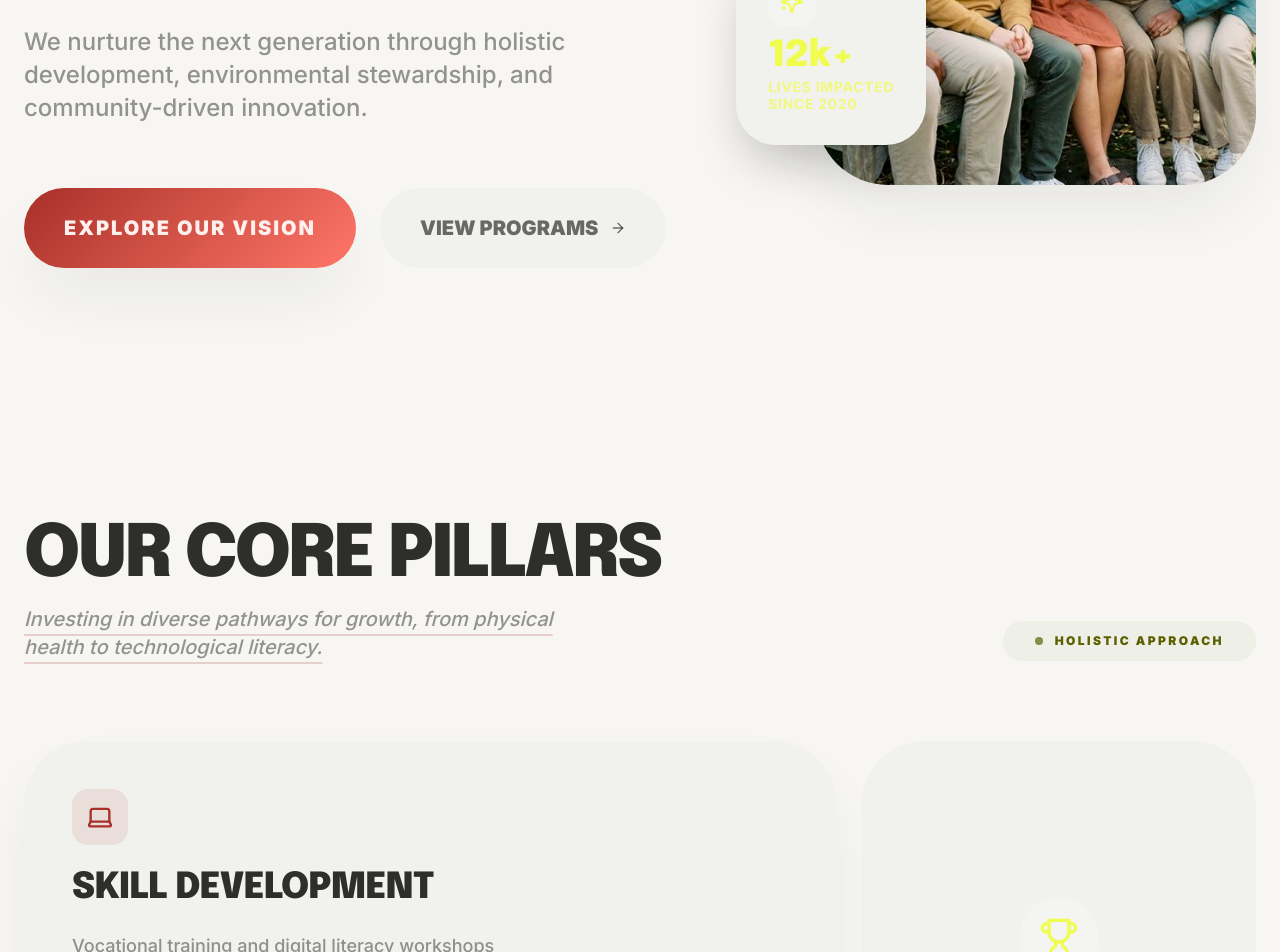
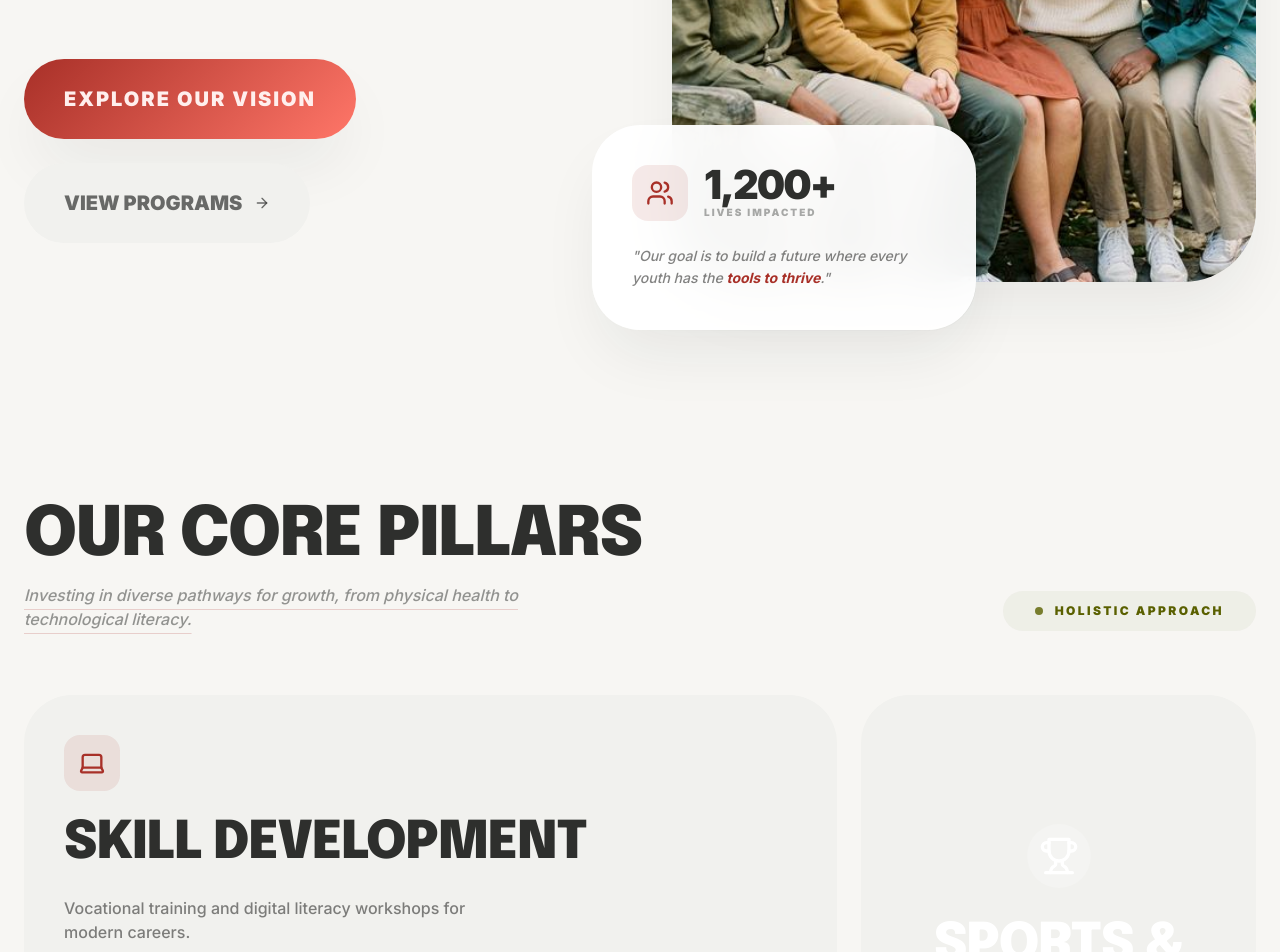
Before and after one commit to zeapherine/mijing_youth_foundation, a Next.js app: page / in a window 1280 px wide. Shown: the part 640-1592 px from the top of the page. Built offline with nearby package versions, Linux system fonts and the light colour scheme; a web font is replaced by a local one.

Commit message:
style: final visual polishing of hero, skill development, and footer sections

```diff
--- a/src/app/globals.css
+++ b/src/app/globals.css
@@ -43,6 +43,23 @@
 
   /* Ambient Shadows */
   --shadow-premium: 0 32px 64px -12px rgba(26, 36, 33, 0.08);
+
+  /* Typography Scale - Adjusted for editorial balance */
+  --display-lg: clamp(3.5rem, 8vw, 5.5rem);
+  --display-md: clamp(2.75rem, 6vw, 4.25rem);
+  --display-sm: clamp(2.25rem, 5vw, 3.25rem);
+
+  --headline-lg: clamp(1.875rem, 4vw, 2.5rem);
+  --headline-md: clamp(1.5rem, 3vw, 2rem);
+  --headline-sm: clamp(1.25rem, 2.5vw, 1.5rem);
+
+  --body-lg: 1.125rem;
+  --body-md: 1rem;
+  --body-sm: 0.875rem;
+
+  --label-lg: 0.875rem;
+  --label-md: 0.75rem;
+  --label-sm: 0.625rem;
 }
 
 @layer base {
@@ -52,9 +69,16 @@
   body {
     @apply bg-background text-foreground font-sans antialiased selection:bg-primary/10;
   }
+  h1 { font-size: var(--display-lg); }
+  h2 { font-size: var(--display-md); }
+  h3 { font-size: var(--display-sm); }
+  h4 { font-size: var(--headline-lg); }
+  h5 { font-size: var(--headline-md); }
+  h6 { font-size: var(--headline-sm); }
+
   h1, h2, h3, h4, h5, h6 {
     @apply font-heading leading-[1.1];
-    letter-spacing: -0.025em; /* Manual fix for tracking-tight if @apply fails */
+    letter-spacing: -0.025em;
   }
 }
 
--- a/src/app/impact/page.tsx
+++ b/src/app/impact/page.tsx
@@ -20,18 +20,18 @@ export default function Impact() {
       <section className="py-24 px-6 md:px-12 lg:px-16 bg-surface-low overflow-hidden">
         <div className="max-w-7xl mx-auto flex flex-col md:flex-row justify-between items-baseline gap-12">
            <div className="space-y-4 max-w-xl">
-              <h2 className="text-4xl md:text-6xl font-heading font-bold tracking-tighter">Our Cumulative Impact</h2>
-              <p className="text-lg text-foreground/50 font-medium italic">&ldquo;The light we give to others eventually shines back on us.&rdquo;</p>
+              <h2 className="font-heading font-black tracking-tight uppercase leading-[0.9]" style={{ fontSize: 'var(--display-md)' }}>Our Cumulative Impact</h2>
+              <p className="text-body-lg text-foreground/50 font-medium italic">&ldquo;The light we give to others eventually shines back on us.&rdquo;</p>
            </div>
 
            <div className="flex gap-16 md:gap-24">
               <div className="space-y-2">
-                 <p className="text-6xl md:text-8xl font-heading font-bold text-primary">12k+</p>
-                 <p className="text-xs font-bold uppercase tracking-[0.3em] text-foreground/40">Lives Impacted</p>
+                 <p className="font-heading font-black text-primary leading-none" style={{ fontSize: 'var(--display-xl)' }}>12k+</p>
+                 <p className="text-body-xs font-bold uppercase tracking-[0.3em] text-foreground/40">Lives Impacted</p>
               </div>
               <div className="space-y-2">
-                 <p className="text-6xl md:text-8xl font-heading font-bold text-secondary">45k+</p>
-                 <p className="text-xs font-bold uppercase tracking-[0.3em] text-foreground/40">Trees Planted</p>
+                 <p className="font-heading font-black text-secondary leading-none" style={{ fontSize: 'var(--display-xl)' }}>45k+</p>
+                 <p className="text-body-xs font-bold uppercase tracking-[0.3em] text-foreground/40">Trees Planted</p>
               </div>
            </div>
         </div>
--- a/src/app/page.tsx
+++ b/src/app/page.tsx
@@ -6,7 +6,7 @@ import { Button } from "@/components/ui/button"
 import { Card } from "@/components/ui/Card"
 import Image from "next/image"
 import { motion } from "framer-motion"
-import { Sparkles, Laptop, Trophy, Heart, TreePine, Palette, Megaphone, Users, ArrowRight } from "lucide-react"
+import { Laptop, Trophy, Heart, TreePine, Palette, Megaphone, Users, ArrowRight } from "lucide-react"
 
 const fadeInUp = {
   initial: { opacity: 0, y: 30 },
@@ -35,13 +35,13 @@ export default function Home() {
             animate={{ opacity: 1, x: 0 }}
             transition={{ duration: 0.8, ease: "circOut" as const }}
           >
-            <h1 className="text-7xl md:text-8xl lg:text-[7.5rem] font-heading font-black tracking-[calc(-0.04em)] leading-[0.85] text-foreground">
+            <h1 className="font-heading font-black tracking-tight leading-[0.85] text-foreground" style={{ fontSize: 'var(--display-lg)' }}>
               Empowering <br />
               <span className="text-primary italic font-serif normal-case">Young Minds.</span> <br />
               Shaping the Future.
             </h1>
 
-            <p className="text-xl md:text-2xl text-foreground/50 max-w-xl font-medium leading-snug">
+            <p className="text-body-md md:text-body-lg text-foreground/50 max-w-xl font-medium leading-snug">
               We nurture the next generation through holistic development, environmental stewardship, and community-driven innovation.
             </p>
 
@@ -74,37 +74,40 @@ export default function Home() {
 
             {/* Floating Impact Card */}
             <motion.div
-              className="absolute bottom-10 -left-10 lg:-left-20"
-              initial={{ opacity: 0, y: 20 }}
-              animate={{ opacity: 1, y: 0 }}
-              transition={{ delay: 0.6, duration: 0.6 }}
+              className="absolute -bottom-12 -left-6 md:-left-20 bg-white/95 backdrop-blur-xl p-8 md:p-10 rounded-[3rem] shadow-premium max-w-[280px] md:max-w-sm border border-white/20"
+              initial={{ opacity: 0, x: -50 }}
+              animate={{ opacity: 1, x: 0 }}
+              transition={{ delay: 0.8, duration: 1, ease: [0.16, 1, 0.3, 1] }}
             >
-               <Card className="bg-secondary p-8 rounded-[2.5rem] border-none shadow-2xl space-y-3 max-w-[280px] hover:translate-y-[-10px] transition-transform cursor-default">
-                 <div className="p-3 bg-white/20 rounded-2xl w-fit">
-                    <Sparkles className="h-6 w-6 text-on-secondary" />
-                 </div>
-                 <div className="space-y-1 text-on-secondary">
-                    <p className="text-4xl font-heading font-black leading-none">12k+</p>
-                    <p className="text-sm font-bold opacity-70 leading-tight uppercase tracking-wider">
-                        Lives Impacted <br/> since 2020
-                    </p>
-                 </div>
-               </Card>
+              <div className="space-y-6">
+                <div className="flex items-center gap-4">
+                  <div className="h-12 w-12 md:h-14 md:w-14 rounded-2xl bg-primary/10 flex items-center justify-center">
+                    <Users className="h-6 w-6 md:h-7 md:w-7 text-primary" />
+                  </div>
+                  <div>
+                    <p className="text-3xl md:text-[2.5rem] font-black leading-none tracking-tighter text-foreground">1,200+</p>
+                    <p className="text-[10px] font-black uppercase tracking-[0.2em] text-foreground/40">Lives Impacted</p>
+                  </div>
+                </div>
+                <p className="text-sm md:text-body-md text-foreground/60 font-medium leading-relaxed italic">
+                  &quot;Our goal is to build a future where every youth has the <span className="text-primary font-bold font-sans">tools to thrive</span>.&quot;
+                </p>
+              </div>
             </motion.div>
           </motion.div>
         </div>
       </section>
 
       {/* Our Core Pillars Section */}
-      <section className="py-32 px-6 bg-background">
+      <section className="py-24 px-6 bg-background">
         <div className="max-w-7xl mx-auto">
           <motion.div
-            className="flex flex-col md:flex-row justify-between items-start md:items-end mb-20 gap-8"
+            className="flex flex-col md:flex-row justify-between items-start md:items-end mb-16 gap-8"
             {...fadeInUp}
           >
             <div className="space-y-4">
-               <h2 className="text-6xl md:text-7xl font-heading font-black tracking-[calc(-0.04em)] uppercase leading-[0.9]">Our Core Pillars</h2>
-               <p className="text-xl text-foreground/50 max-w-xl font-medium italic underline decoration-primary/20 underline-offset-8">Investing in diverse pathways for growth, from physical health to technological literacy.</p>
+               <h2 className="font-heading font-black tracking-tight uppercase leading-[0.9]" style={{ fontSize: 'var(--display-md)' }}>Our Core Pillars</h2>
+               <p className="text-body-lg text-foreground/50 max-w-xl font-medium italic underline decoration-primary/20 underline-offset-8">Investing in diverse pathways for growth, from physical health to technological literacy.</p>
             </div>
             <div className="px-8 py-3 rounded-full border border-secondary/20 bg-secondary/5 text-secondary font-black text-xs uppercase tracking-[0.2em] flex items-center gap-3">
                <div className="h-2 w-2 rounded-full bg-secondary animate-pulse" />
@@ -121,15 +124,15 @@ export default function Home() {
           >
             {/* Skill Development */}
             <motion.div className="md:col-span-2" variants={fadeInUp}>
-              <Card className="rounded-[4rem] p-12 bg-white shadow-premium border-none flex flex-col justify-between min-h-[450px] group hover:scale-[1.01] transition-transform">
+              <Card level={1} className="p-10 flex flex-col justify-between min-h-[400px] h-full group hover:scale-[1.01] transition-all">
                  <div className="space-y-6">
                     <div className="h-14 w-14 rounded-2xl bg-primary/10 flex items-center justify-center">
                       <Laptop className="h-7 w-7 text-primary" />
                     </div>
-                    <h3 className="text-4xl font-heading font-black uppercase">Skill Development</h3>
-                    <p className="text-foreground/50 text-lg font-medium max-w-md">Vocational training and digital literacy workshops for modern careers.</p>
+                    <h3 className="font-heading font-black uppercase text-foreground" style={{ fontSize: 'var(--display-sm)' }}>Skill Development</h3>
+                    <p className="text-foreground/60 text-body-md font-medium max-w-md">Vocational training and digital literacy workshops for modern careers.</p>
                  </div>
-                 <div className="relative h-56 w-full mt-12 rounded-[3rem] overflow-hidden grayscale opacity-40 group-hover:grayscale-0 group-hover:opacity-100 transition-all duration-700">
+                 <div className="relative h-48 w-full mt-10 rounded-[2.5rem] overflow-hidden grayscale group-hover:grayscale-0 transition-all duration-700">
                     <Image src="/images/green.png" alt="Laptop" fill className="object-cover" />
                  </div>
               </Card>
@@ -137,13 +140,13 @@ export default function Home() {
 
             {/* Sports & Athletics */}
             <motion.div variants={fadeInUp}>
-              <Card className="h-full rounded-[4rem] p-12 bg-secondary border-none flex flex-col items-center justify-center text-center space-y-8 group hover:scale-[1.02] transition-transform">
-                 <div className="h-20 w-20 rounded-full bg-white/20 flex items-center justify-center group-hover:rotate-12 transition-transform">
-                    <Trophy className="h-10 w-10 text-on-secondary" />
+              <Card className="h-full p-10 bg-secondary border-none flex flex-col items-center justify-center text-center space-y-8 group hover:scale-[1.02] transition-transform">
+                 <div className="h-16 w-16 rounded-full bg-white/20 flex items-center justify-center group-hover:rotate-12 transition-transform">
+                    <Trophy className="h-10 w-10 text-white" />
                  </div>
                  <div className="space-y-4">
-                    <h3 className="text-4xl font-heading font-black text-on-secondary uppercase leading-none">Sports & Athletics</h3>
-                    <p className="text-on-secondary/60 text-lg font-medium">Building teamwork and resilience through local leagues.</p>
+                    <h3 className="font-heading font-black text-white uppercase leading-none" style={{ fontSize: 'var(--display-sm)' }}>Sports & <br/> Athletics</h3>
+                    <p className="text-white/70 text-body-md font-medium">Building teamwork and resilience through local leagues.</p>
                  </div>
               </Card>
             </motion.div>
@@ -201,11 +204,11 @@ export default function Home() {
             className="flex-1 space-y-12"
             {...fadeInUp}
           >
-             <h2 className="text-6xl md:text-[5.5rem] font-heading font-black tracking-[calc(-0.04em)] leading-[0.85] uppercase">
+             <h2 className="font-heading font-black tracking-tight leading-[0.85] uppercase" style={{ fontSize: 'var(--display-md)' }}>
                 Quantifying the <br/>
                 <span className="text-primary italic font-serif normal-case">Change</span> We Create.
              </h2>
-             <p className="text-xl text-white/50 max-w-md font-medium leading-relaxed italic">
+             <p className="text-body-lg text-white/50 max-w-md font-medium leading-relaxed italic">
                 Our data-driven approach ensures every resource is maximized for long-term community benefit.
              </p>
              <Button size="xl" className="rounded-full px-12 h-20 text-xl font-black uppercase tracking-widest bg-primary hover:bg-primary/90 text-on-primary border-none shadow-3xl shadow-primary/20 transition-all">
@@ -241,8 +244,8 @@ export default function Home() {
             {...fadeInUp}
           >
             <div className="space-y-4">
-               <h2 className="text-5xl md:text-[6rem] font-heading font-black tracking-tighter uppercase leading-[0.85]">Be a part of the <br/> movement.</h2>
-               <p className="text-xl opacity-70 max-w-xl mx-auto font-medium italic underline underline-offset-4 decoration-white/20">Sign up for our monthly newsletter to get stories of impact and volunteer opportunities.</p>
+               <h2 className="font-heading font-black tracking-tighter uppercase leading-[0.85]" style={{ fontSize: 'var(--display-md)' }}>Be a part of the <br/> movement.</h2>
+               <p className="text-body-lg opacity-70 max-w-xl mx-auto font-medium italic underline underline-offset-4 decoration-white/20">Sign up for our monthly newsletter to get stories of impact and volunteer opportunities.</p>
             </div>
 
             <div className="max-w-xl mx-auto flex flex-col md:flex-row gap-4 p-2 bg-white/10 backdrop-blur-xl rounded-[3rem] md:rounded-full">
--- a/src/components/Footer.tsx
+++ b/src/components/Footer.tsx
@@ -3,60 +3,77 @@ import { X, Linkedin, Instagram } from "lucide-react"
 
 export function Footer() {
   return (
-    <footer className="bg-[#0b0c0b] text-white py-20 px-6">
-      <div className="max-w-7xl mx-auto grid grid-cols-1 md:grid-cols-4 gap-12 border-b border-white/5 pb-20">
-        {/* Column 1: Logo & Info */}
-        <div className="space-y-6">
-          <Link href="/" className="text-xl font-heading font-black tracking-tighter uppercase block">
-            Mijing Foundation
-          </Link>
-          <p className="text-white/40 leading-relaxed font-medium text-xs max-w-[200px]">
-            Empowering the dreams of tomorrow&apos;s leaders through education and innovation.
+    <footer className="bg-[#0b0c0b] text-white py-32 px-6 lg:px-12 relative overflow-hidden">
+      {/* Background Decorative Text - Positioned to not overlap content */}
+      <div className="absolute top-1/2 left-1/2 -translate-x-1/2 -translate-y-1/2 w-full h-full flex flex-col justify-center items-center pointer-events-none gap-4">
+        <span className="text-[10vw] font-black uppercase tracking-tighter leading-none opacity-[0.03] select-none">RESOURCES</span>
+        <span className="text-[10vw] font-black uppercase tracking-tighter leading-none opacity-[0.03] select-none">ENGAGEMENT</span>
+        <span className="text-[10vw] font-black uppercase tracking-tighter leading-none opacity-[0.03] select-none">CONNECT</span>
+      </div>
+
+      <div className="max-w-7xl mx-auto relative z-10">
+        <div className="grid grid-cols-1 md:grid-cols-2 lg:grid-cols-4 gap-16 lg:gap-8 pb-32">
+          {/* Logo & Info */}
+          <div className="space-y-8">
+            <div className="space-y-4">
+              <div className="h-12 w-12 bg-primary rounded-2xl flex items-center justify-center">
+                <span className="text-on-primary font-black text-2xl">M</span>
+              </div>
+              <h3 className="text-2xl font-black uppercase tracking-tighter leading-none">Mijing Youth <br/> Foundation</h3>
+            </div>
+            <p className="text-white/30 text-xs font-bold leading-relaxed max-w-[240px] uppercase tracking-[0.2em]">
+              Empowering the next generation through education, health, and sustainable development.
             </p>
           </div>
 
-        {/* Column 2: Resources */}
-        <div className="space-y-6 text-xs">
-          <h4 className="font-black uppercase tracking-[0.2em] text-primary">Resources</h4>
-          <ul className="space-y-4 text-white/40 font-medium tracking-wide">
-            <li><Link href="/privacy" className="hover:text-primary transition-colors">Privacy Policy</Link></li>
-            <li><Link href="/terms" className="hover:text-primary transition-colors">Terms of Service</Link></li>
+          {/* Resources */}
+          <div className="space-y-8">
+            <h4 className="text-[10px] font-black uppercase tracking-[0.4em] text-primary">Resources</h4>
+            <ul className="space-y-4">
+              {['Privacy Policy', 'Terms of Service', 'Cookie Policy'].map((item) => (
+                <li key={item}><Link href="#" className="font-bold text-sm uppercase tracking-widest text-white/40 hover:text-primary transition-colors">{item}</Link></li>
+              ))}
             </ul>
           </div>
 
-        {/* Column 3: Engagement */}
-        <div className="space-y-6 text-xs">
-          <h4 className="font-black uppercase tracking-[0.2em] text-primary">Engagement</h4>
-          <ul className="space-y-4 text-white/40 font-medium tracking-wide">
-            <li><Link href="/volunteer" className="hover:text-primary transition-colors">Volunteer Portal</Link></li>
-            <li><Link href="/annual-reports" className="hover:text-primary transition-colors">Annual Reports</Link></li>
+          {/* Engagement */}
+          <div className="space-y-8">
+            <h4 className="text-[10px] font-black uppercase tracking-[0.4em] text-primary">Engagement</h4>
+            <ul className="space-y-4">
+              {['Volunteer Portal', 'Annual Reports', 'Support Us'].map((item) => (
+                <li key={item}><Link href="#" className="font-bold text-sm uppercase tracking-widest text-white/40 hover:text-primary transition-colors">{item}</Link></li>
+              ))}
             </ul>
           </div>
 
-        {/* Column 4: Connect */}
-        <div className="space-y-6 text-xs">
-          <h4 className="font-black uppercase tracking-[0.2em] text-primary">Connect</h4>
-          <div className="space-y-4 text-white/40 font-medium tracking-wide">
-            <p>Kokrajhar, BTC, Assam</p>
-            <p className="hover:text-primary transition-colors cursor-pointer">contact@mijingfoundation.org</p>
+          {/* Connect */}
+          <div className="space-y-8">
+            <h4 className="text-[10px] font-black uppercase tracking-[0.4em] text-primary">Connect</h4>
+            <div className="space-y-4">
+              <p className="font-bold text-sm uppercase tracking-widest text-white/40">Kokrajhar, BTC, Assam</p>
+              <p className="font-bold text-sm uppercase tracking-widest text-white/40 hover:text-primary transition-all cursor-pointer">contact@mijingfoundation.org</p>
+            </div>
+            <div className="flex gap-4 items-center pt-4">
+              <Link href="#" className="h-10 w-10 rounded-full border border-white/10 flex items-center justify-center text-white/30 hover:text-primary hover:border-primary transition-all">
+                <X className="h-4 w-4" />
+              </Link>
+              <Link href="#" className="h-10 w-10 rounded-full border border-white/10 flex items-center justify-center text-white/30 hover:text-primary hover:border-primary transition-all">
+                <Linkedin className="h-4 w-4" />
+              </Link>
+              <Link href="#" className="h-10 w-10 rounded-full border border-white/10 flex items-center justify-center text-white/30 hover:text-primary hover:border-primary transition-all">
+                <Instagram className="h-4 w-4" />
+              </Link>
             </div>
           </div>
         </div>
 
-      <div className="max-w-7xl mx-auto pt-10 flex flex-col md:row justify-between items-center gap-6">
-        <p className="text-[10px] text-white/20 font-medium">
-          © 2024 Mijing Youth Empowerment Foundation. All rights reserved.
+        <div className="border-t border-white/5 pt-10 flex flex-col md:flex-row justify-between items-center gap-6">
+          <p className="text-[10px] text-white/20 font-bold uppercase tracking-widest">
+            © 2024 Mijing Youth Empowerment Foundation.
           </p>
-        <div className="flex gap-6 items-center">
-          <Link href="#" className="text-white/30 hover:text-white transition-colors">
-            <X className="h-4 w-4" />
-          </Link>
-          <Link href="#" className="text-white/30 hover:text-white transition-colors">
-            <Linkedin className="h-4 w-4" />
-          </Link>
-          <Link href="#" className="text-white/30 hover:text-white transition-colors">
-            <Instagram className="h-4 w-4" />
-          </Link>
+          <div className="flex gap-8">
+            <span className="text-[10px] text-white/10 font-black uppercase tracking-[0.3em]">Crafted for impact</span>
+          </div>
         </div>
       </div>
     </footer>
--- a/src/components/impact/ImpactHero.tsx
+++ b/src/components/impact/ImpactHero.tsx
@@ -21,7 +21,7 @@ export const ImpactHero = () => {
             Archive 2024
           </motion.span>
 
-          <h1 className="text-7xl md:text-[8rem] lg:text-[10rem] font-heading font-bold leading-[0.8] tracking-tighter mb-12 flex flex-col">
+          <h1 className="font-heading font-black leading-[0.8] tracking-tight mb-12 flex flex-col" style={{ fontSize: 'var(--display-lg)' }}>
             <span>Voices of</span>
             <span className="text-primary italic pr-4">Change.</span>
             <span className="text-foreground/20">Stories of</span>
```
Also changed, not shown: src/app/about/page.tsx (+13 -12 lines), src/app/contact/page.tsx (+14 -14 lines), src/app/programs/page.tsx (+14 -14 lines), src/components/impact/ImpactCTA.tsx (+4 -4 lines), src/components/impact/ImpactFeature.tsx (+4 -4 lines), src/components/impact/ImpactStories.tsx (+5 -5 lines). Lines whose indentation alone changed are shown as unchanged.
